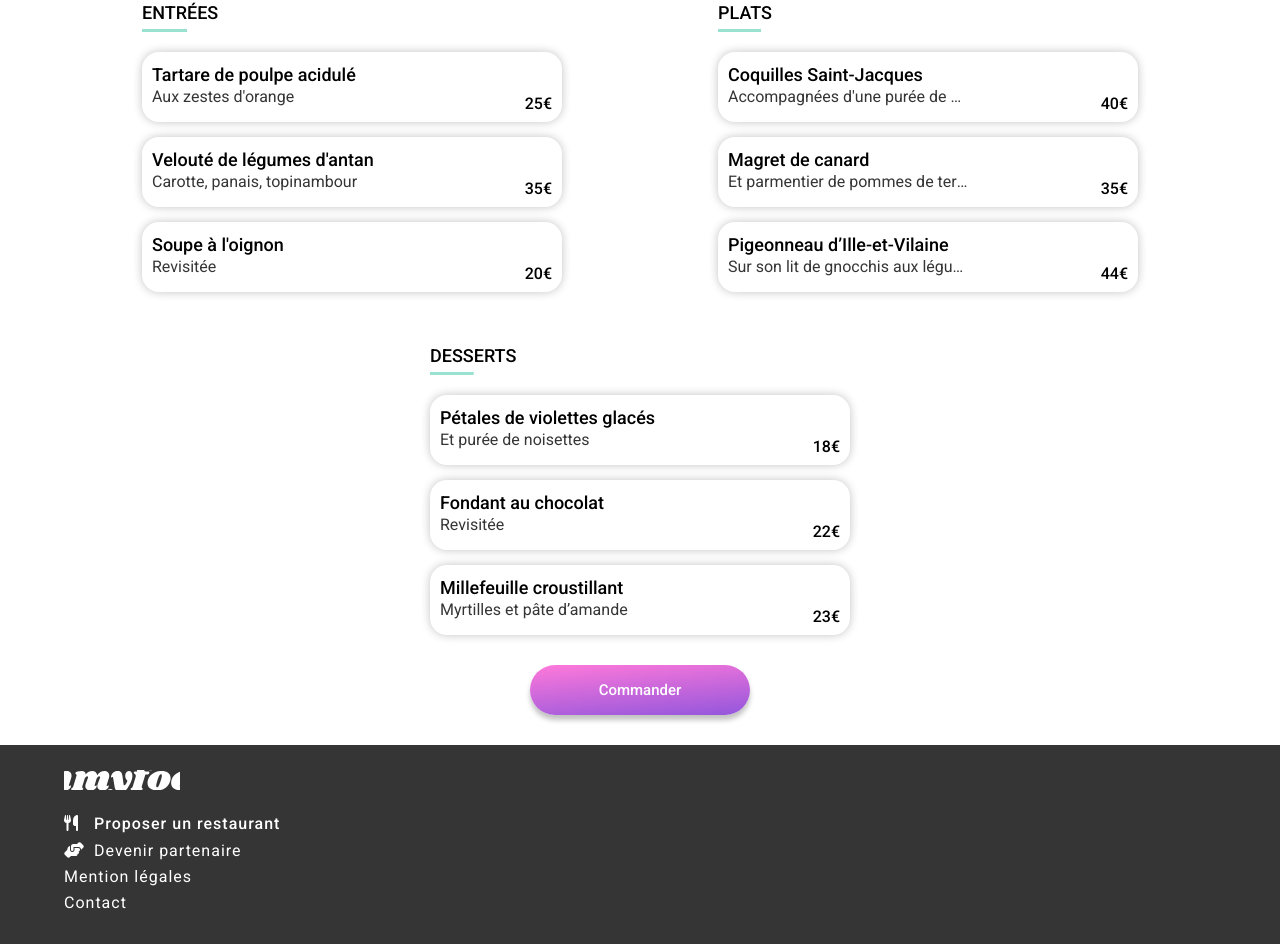
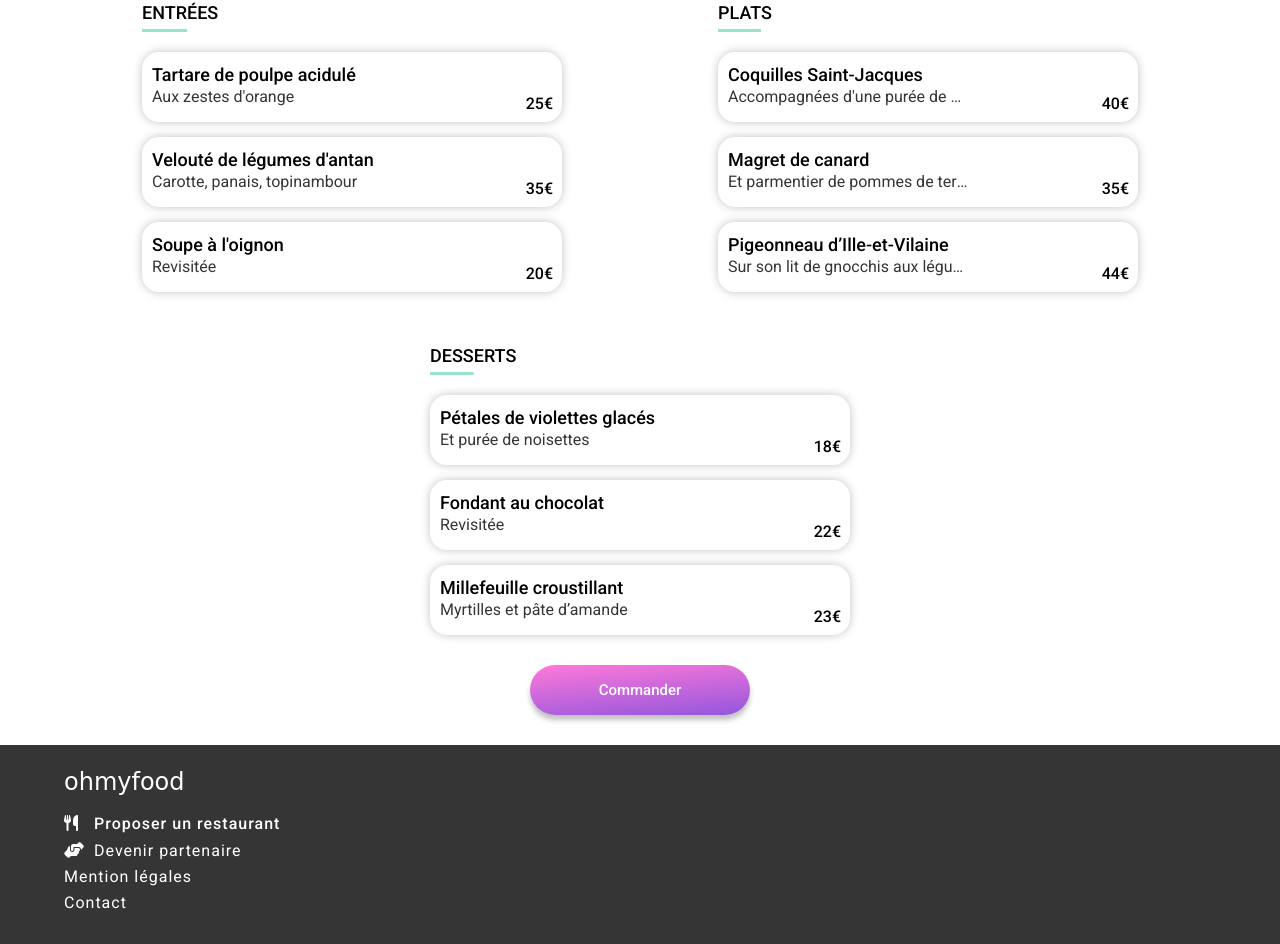
Before and after one commit to catesson/OnMyFood, a website: page menu-fr.html in a window 1280 px wide. Shown: the part 670-1614 px from the top of the page. Drawn offline with Linux system fonts and the light colour scheme; a web font is replaced by a local one.

Commit message:
fix logo footer mozilla

```diff
--- a/menu-fr.html
+++ b/menu-fr.html
@@ -175,7 +175,7 @@
     </main>
     <footer>
       <div class="footer__content">
-        <div class="footer__content--logo"></div>
+        <div class="footer__content--logo"><p>ohmyfood</p></div>
         <ul>
           <li>
             <i class="fa-solid fa-utensils"></i
--- a/scss/layout.scss
+++ b/scss/layout.scss
@@ -241,7 +241,7 @@ header {
         animation: anim-button 400ms 100ms ease-in-out both;
       }
       .plats__prix {
-        transform: translateX(0);
+        transform: translateX(1px);
       }
     }
   }
@@ -267,7 +267,7 @@ header {
   &__prix {
     max-width: 50%;
     display: flex;
-    transform: translateX(60px);
+    transform: translateX(61px);
     transition: all 400ms ease-in-out;
   }
   span {
@@ -378,11 +378,12 @@ footer {
     &--logo {
       width: 116px;
       height: 20px;
-      background-color: white;
       margin-top: 25px;
-      -webkit-mask: url(../images/logo/ohmyfood@2x.svg) no-repeat center;
-      -webkit-mask-size: cover;
-      mask: url(../images/logo/ohmyfood@2x.svg) no-repeat center ;
+      p{
+        font-family: $police-titre;
+        font-size: 1.5em;
+        color: white;
+      }
     }
     ul {
       margin-top: 15px;
```
Also changed, not shown: index.html (+1 -1 lines), menu-delice.html (+1 -6 lines), menu-enchantee.html (+1 -1 lines), menu-palette.html (+1 -1 lines), css/style.css, 1 other file.
